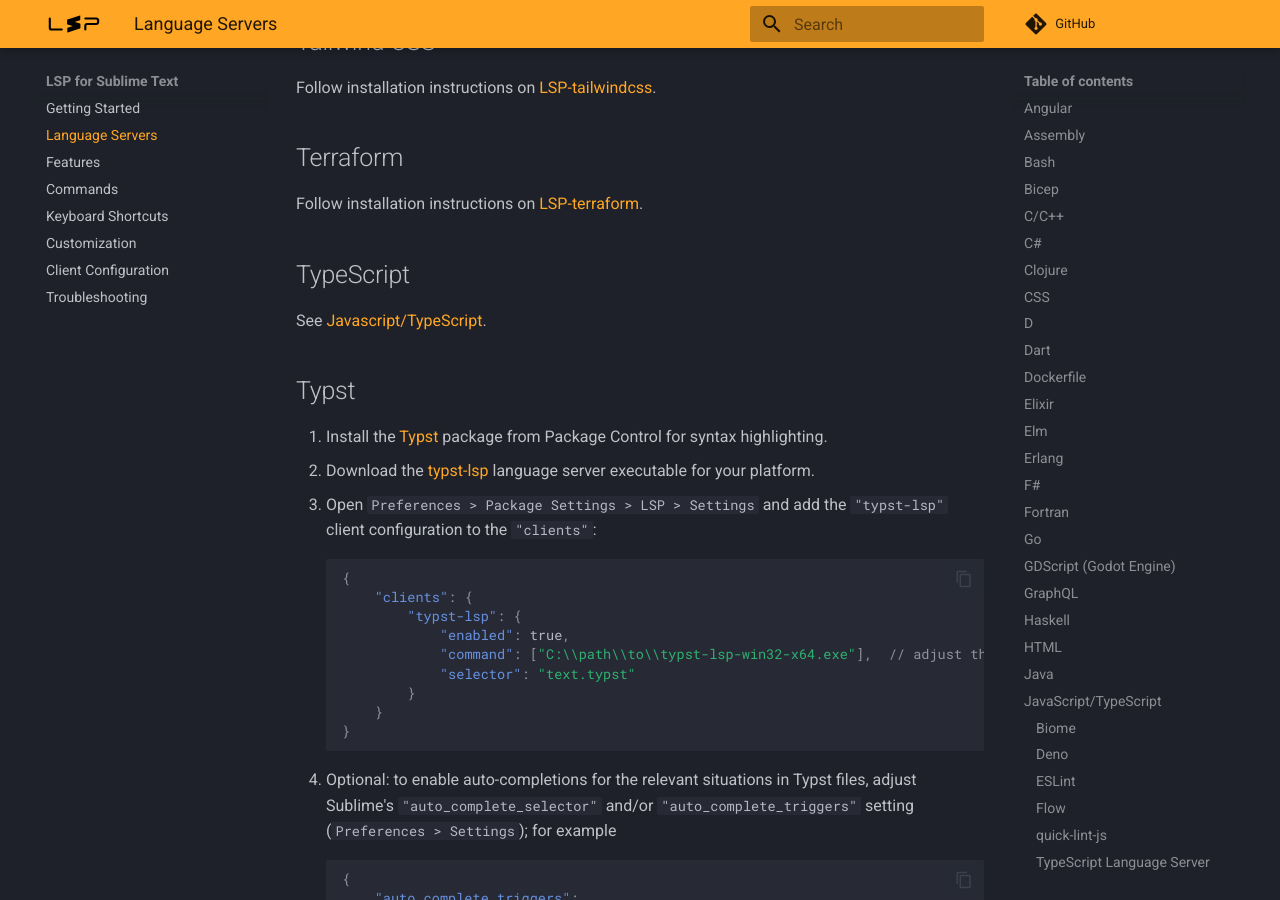
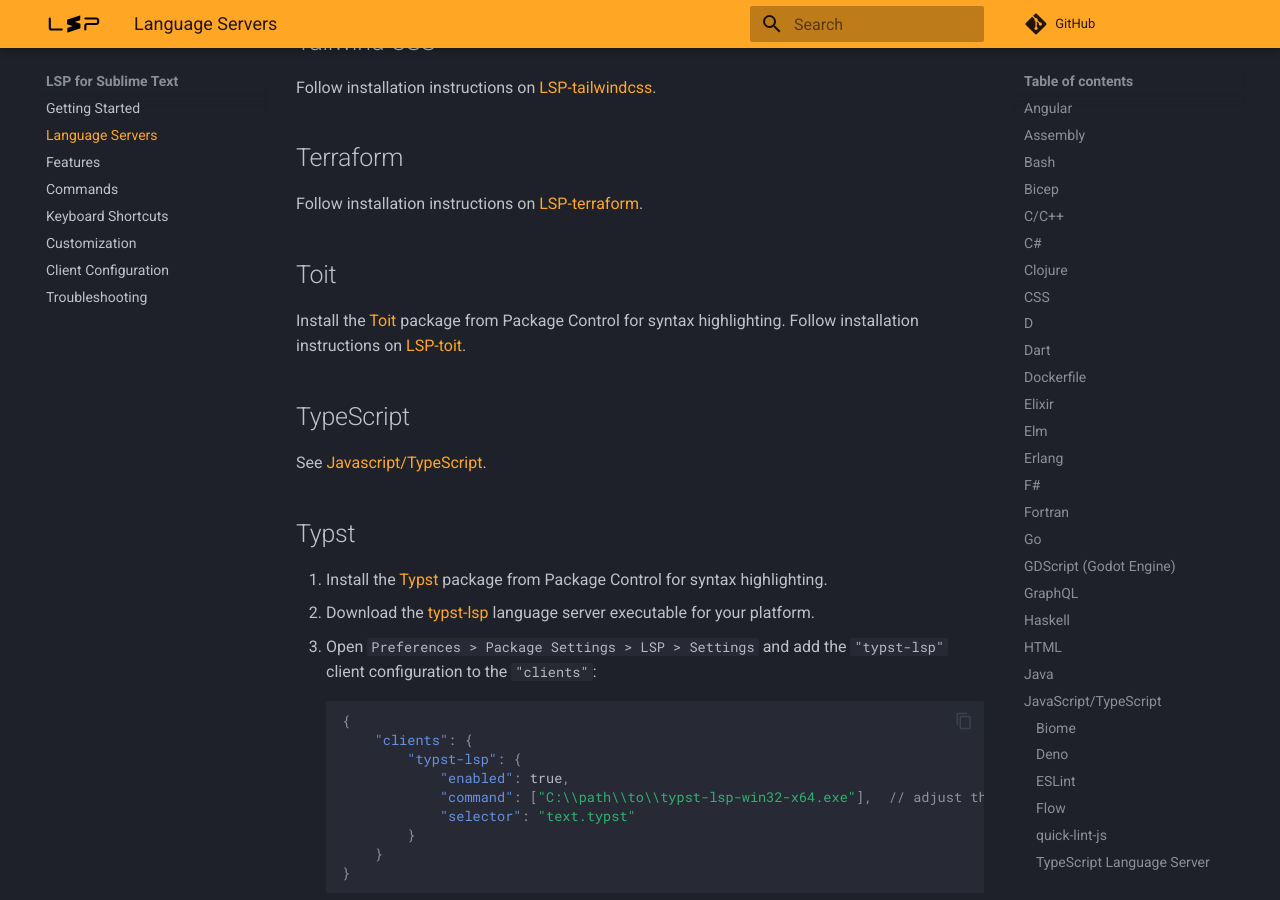
Before and after one commit to sublimelsp/LSP, an MkDocs documentation site: the page built from docs/src/language_servers.md, in a window 1280 px wide and 900 px high, scrolled down 17285 px. Built offline with MkDocs 1.6.1 and Material for MkDocs 9.7.7, drawn with Linux system fonts in a browser that asks for light colours; comment, search, counter and statistics services are not loaded.

Commit message:
Add Toit LSP

```diff
--- a/docs/src/language_servers.md
+++ b/docs/src/language_servers.md
@@ -717,6 +717,11 @@
 
 Follow installation instructions on [LSP-terraform](https://github.com/sublimelsp/LSP-terraform).
 
+## Toit
+
+Install the [Toit](https://packagecontrol.io/packages/Toit) package from Package Control for syntax highlighting.
+Follow installation instructions on [LSP-toit](https://github.com/toitlang/toit/tree/master/tools/lsp/server).
+
 ## TypeScript
 
 See [Javascript/TypeScript](#javascripttypescript).
```
